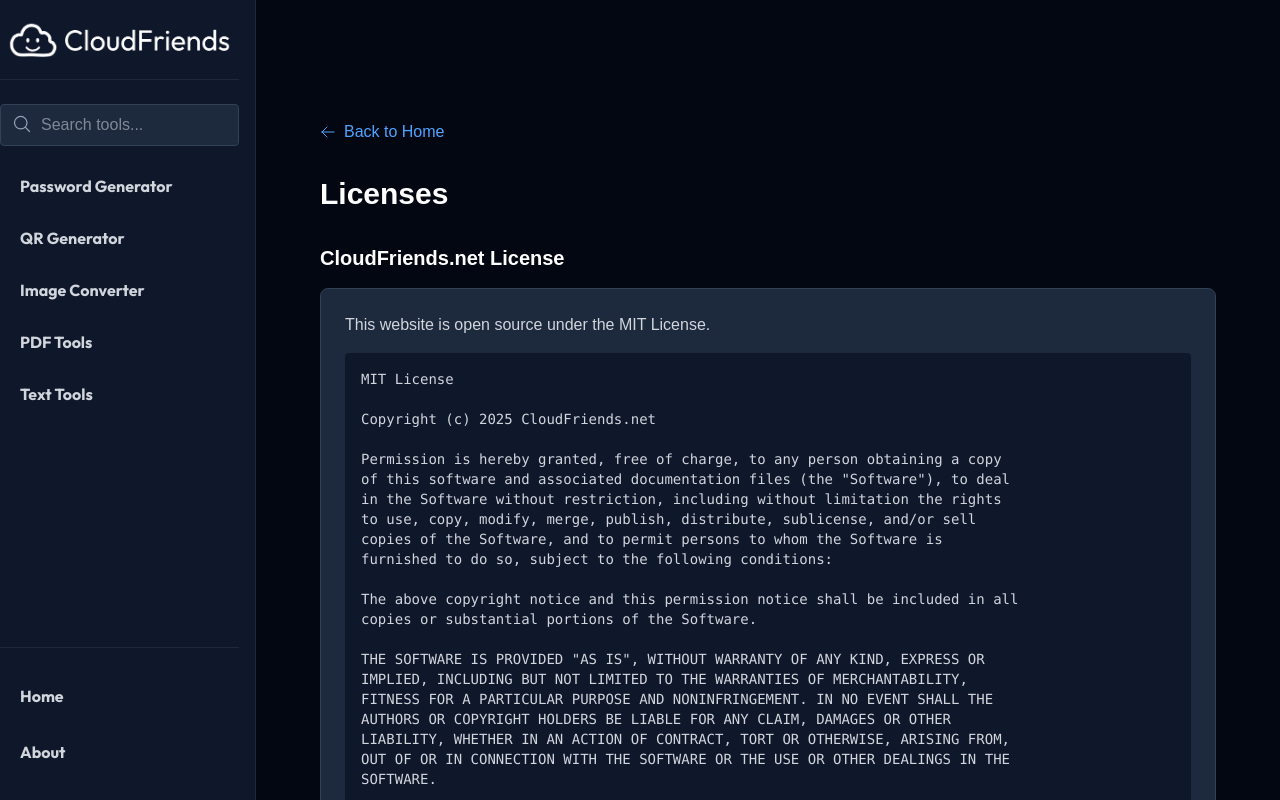
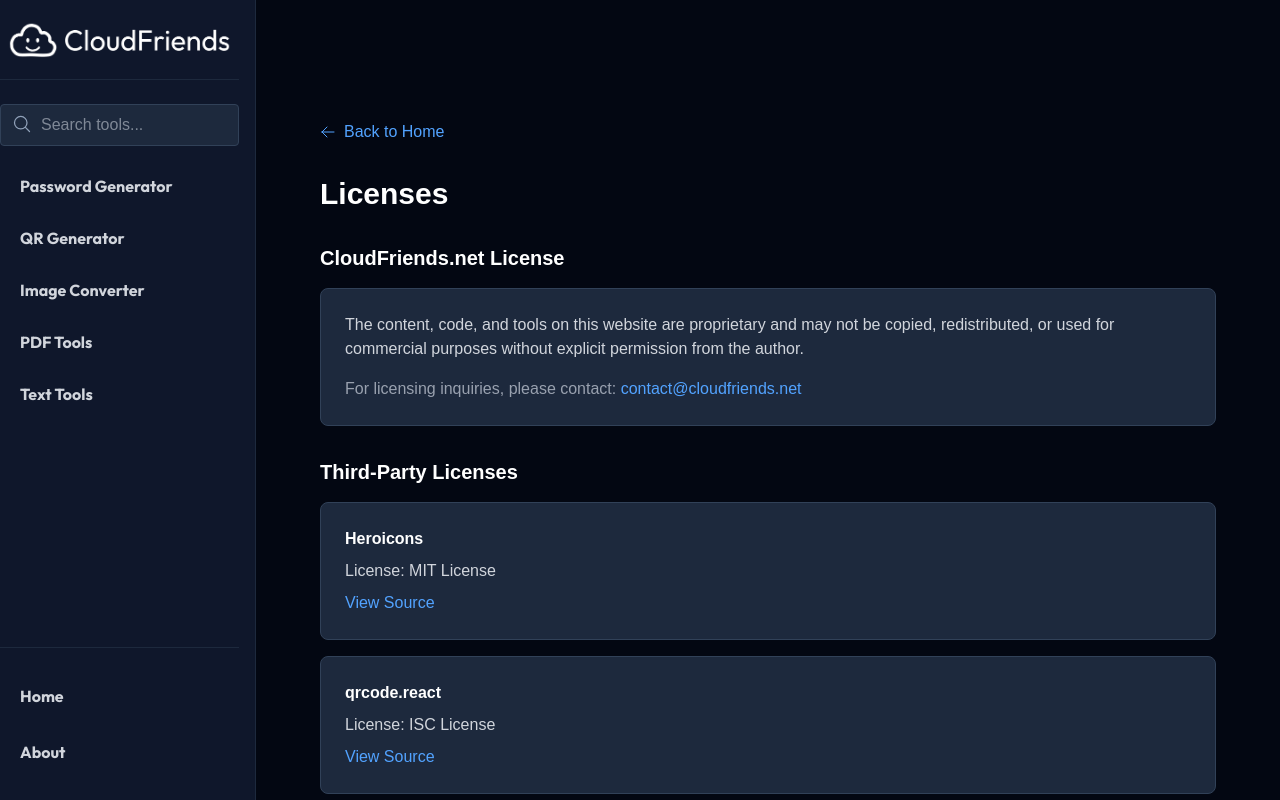
Before and after one commit to cloudfriends-net/cloudfriends, a Next.js app: page /licenses in a window 1280 px wide. Shown: the top 800 px of the page. Built offline with nearby package versions, Linux system fonts and the light colour scheme.

Commit message:
Updated license

```diff
--- a/src/app/licenses/page.tsx
+++ b/src/app/licenses/page.tsx
@@ -5,7 +5,7 @@ export default function Licenses() {
   return (
     <main
       className="min-h-screen bg-gray-950"
-      style={{ paddingTop: '5.5rem' }} // Adjust this value to match your header height
+      style={{ paddingTop: '5.5rem' }}
     >
       <div className="container mx-auto px-4 py-8">
         <div className="max-w-4xl mx-auto">
@@ -24,31 +24,11 @@ export default function Licenses() {
               <h2 className="text-xl font-semibold mb-4 text-white">CloudFriends.net License</h2>
               <div className="bg-slate-800 p-6 rounded-lg border border-slate-700">
                 <p className="text-gray-300 mb-4">
-                  This website is open source under the MIT License.
+                  The content, code, and tools on this website are proprietary and may not be copied, redistributed, or used for commercial purposes without explicit permission from the author.
                 </p>
-                <pre className="bg-slate-900 p-4 rounded text-sm text-gray-300 overflow-x-auto">
-                  {`MIT License
-
-Copyright (c) ${new Date().getFullYear()} CloudFriends.net
-
-Permission is hereby granted, free of charge, to any person obtaining a copy
-of this software and associated documentation files (the "Software"), to deal
-in the Software without restriction, including without limitation the rights
-to use, copy, modify, merge, publish, distribute, sublicense, and/or sell
-copies of the Software, and to permit persons to whom the Software is
-furnished to do so, subject to the following conditions:
-
-The above copyright notice and this permission notice shall be included in all
-copies or substantial portions of the Software.
-
-THE SOFTWARE IS PROVIDED "AS IS", WITHOUT WARRANTY OF ANY KIND, EXPRESS OR
-IMPLIED, INCLUDING BUT NOT LIMITED TO THE WARRANTIES OF MERCHANTABILITY,
-FITNESS FOR A PARTICULAR PURPOSE AND NONINFRINGEMENT. IN NO EVENT SHALL THE
-AUTHORS OR COPYRIGHT HOLDERS BE LIABLE FOR ANY CLAIM, DAMAGES OR OTHER
-LIABILITY, WHETHER IN AN ACTION OF CONTRACT, TORT OR OTHERWISE, ARISING FROM,
-OUT OF OR IN CONNECTION WITH THE SOFTWARE OR THE USE OR OTHER DEALINGS IN THE
-SOFTWARE.`}
-                </pre>
+                <p className="text-gray-400">
+                  For licensing inquiries, please contact: <a href="mailto:contact@cloudfriends.net" className="text-blue-400 hover:text-blue-300">contact@cloudfriends.net</a>
+                </p>
               </div>
             </section>
 
```
